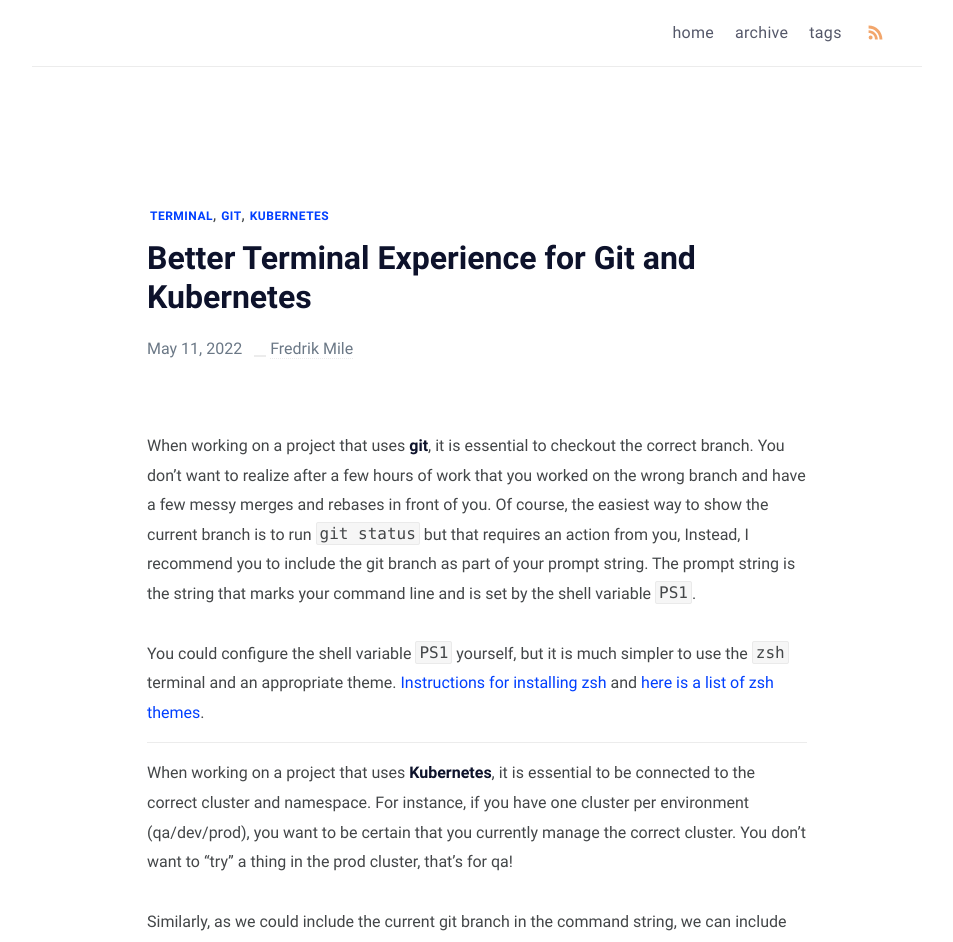
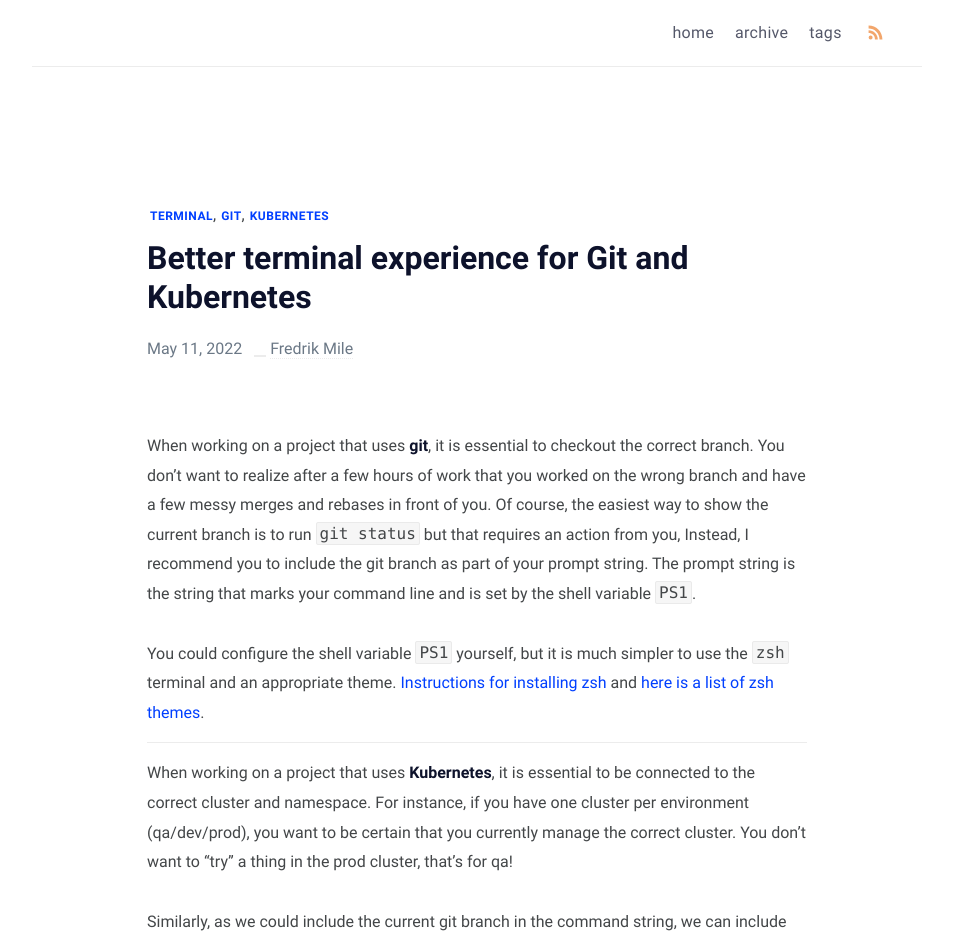
Before and after one commit to mile95/old-blog, a Jekyll site: the page built from _posts/terminal-git-k8s/2022-05-11-better-terminal-experience-for-git-and-kubernetes.md, in a window 1280 px wide. Shown: the top 942 px of the page, without its empty margins (163-1116 px from the left). Built offline with Jekyll 4.4.1, drawn with Linux system fonts in a browser that asks for light colours.

```diff
--- a/_posts/terminal-git-k8s/2022-05-11-better-terminal-experience-for-git-and-kubernetes.md
+++ b/_posts/terminal-git-k8s/2022-05-11-better-terminal-experience-for-git-and-kubernetes.md
@@ -1,6 +1,6 @@
 ---
 layout: post
-title: "Better Terminal Experience for Git and Kubernetes"
+title: "Better terminal experience for Git and Kubernetes"
 date: 2022-05-11 21:04:31 +02:00
 tags: [terminal, git, kubernetes]
 ---
```
